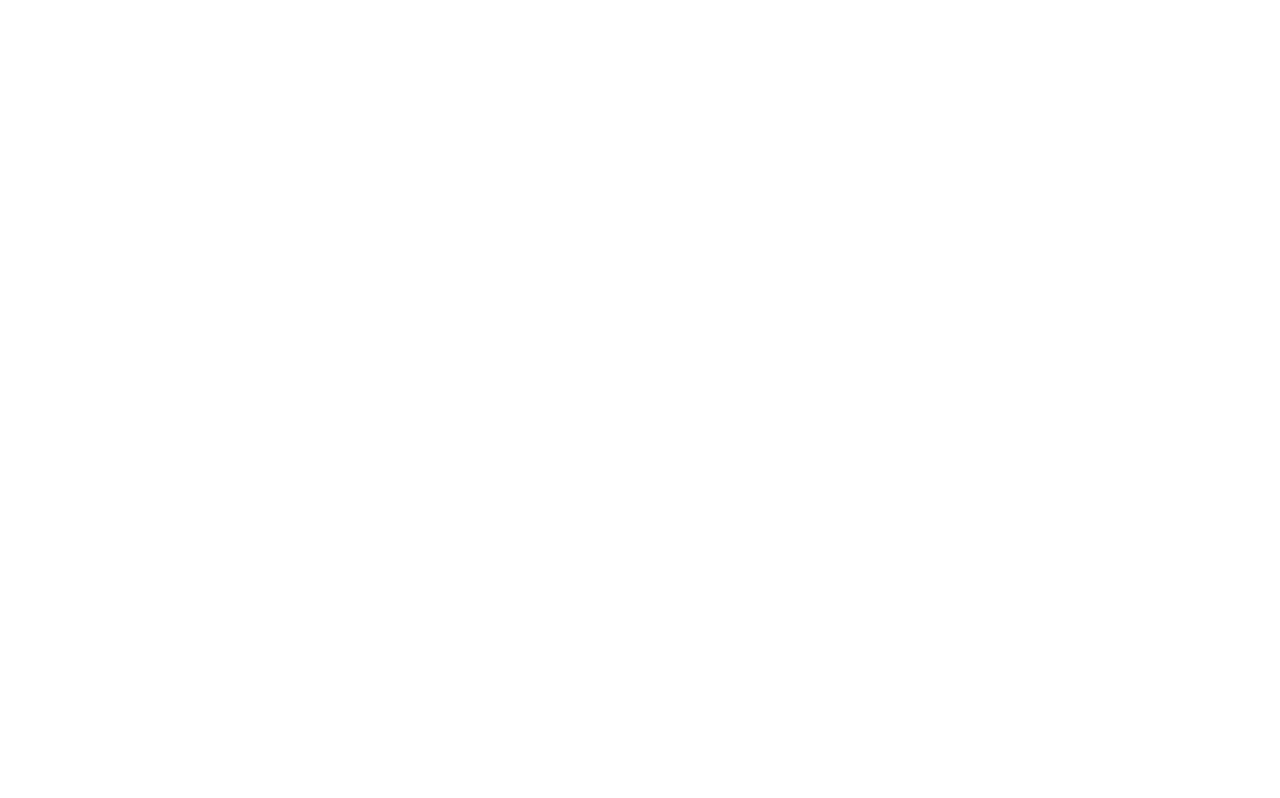
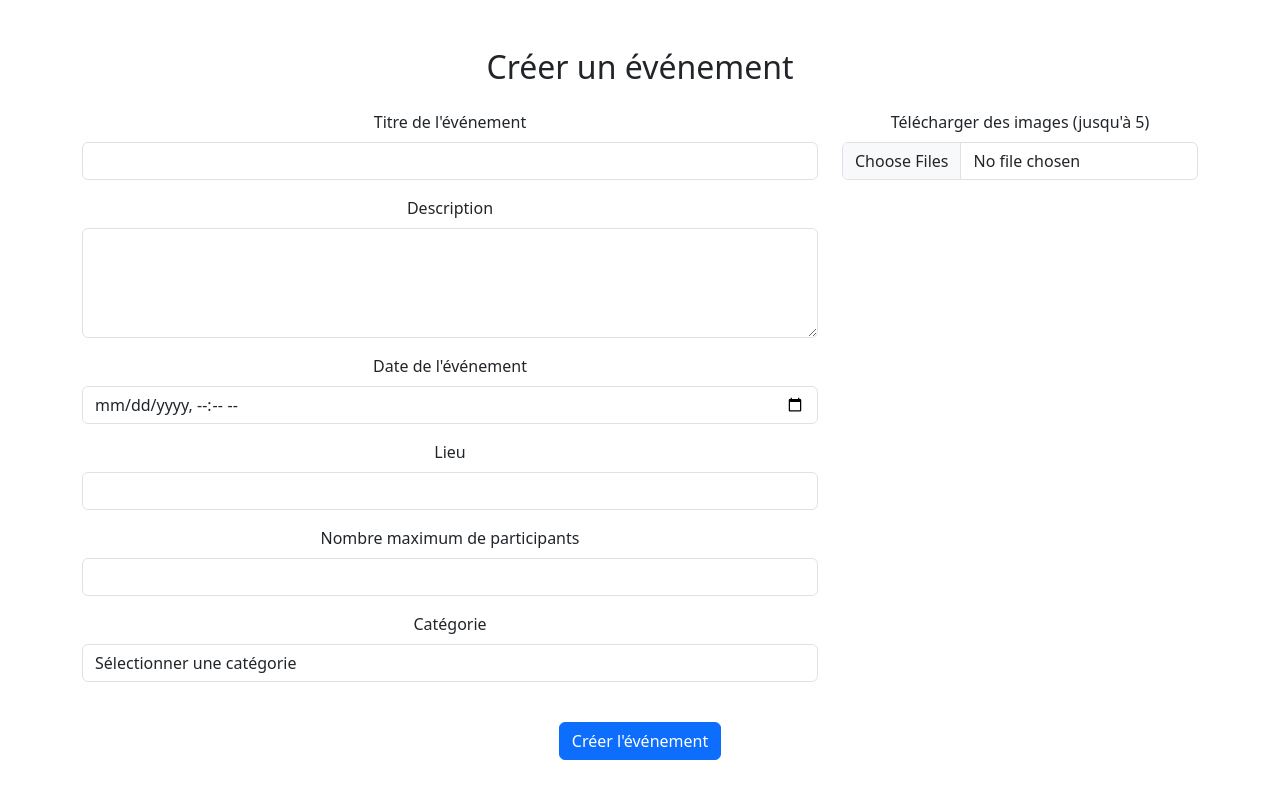
Before and after one commit to ainaingit/Eventify_frontend, a React (Create React App) app: page /create-event in a window 1280 px wide. Before the commit this address had no page. Built offline with nearby package versions, Linux system fonts and the light colour scheme.

Commit message:
Justify EventCreation

```diff
--- a/src/App.js
+++ b/src/App.js
@@ -7,7 +7,7 @@
 import './App.css';
 import EventCalendar from './components/EventCalendar';
 import Search from './components/Search';
-
+import CreateEvent from './components/CreateEvent';
 function App() {
   return (
     <div className="App">
@@ -17,6 +17,7 @@
         <Route path="/accueil" element={<Accueil />} />
         <Route path="/event-calendar" element={<EventCalendar />} />
         <Route path="/search-events" element={<Search />} /> {/* Route pour Search Events */}
+        <Route path="//create-event" element={<CreateEvent />} />
         {/* Ajoute d'autres routes ici */}
       </Routes>
 
--- /dev/null
+++ b/src/components/CreateEvent.js
@@ -0,0 +1,243 @@
+import React, { useState, useEffect } from 'react';
+import axios from 'axios';
+
+const CreateEventForm = () => {
+  const [event, setEvent] = useState({
+    title: '',
+    description: '',
+    date: '',
+    location: '',
+    maxParticipants: '',
+    categoryId: '',
+    images: [],  // Liste des images
+  });
+
+  const [categories, setCategories] = useState([]);
+  const [organizerId, setOrganizerId] = useState(null);
+  const [imageError, setImageError] = useState('');  // Pour afficher l'erreur des images
+
+  // Récupérer la liste des catégories depuis le backend avec le token dans l'en-tête
+  useEffect(() => {
+    const token = localStorage.getItem('token');  // Récupérer le token JWT
+    if (token) {
+      axios.get('http://localhost:8080/api/event_categorie', {
+        headers: {
+          Authorization: `Bearer ${token}`,  // Ajouter le token dans les en-têtes
+        },
+      })
+      .then(response => {
+        setCategories(response.data);  // Assurez-vous que la réponse est un tableau d'objets contenant les catégories
+      })
+      .catch(error => {
+        console.error('Erreur lors du chargement des catégories:', error);
+      });
+    } else {
+      console.log('Token non trouvé');
+    }
+  }, []);
+
+  // Fonction pour récupérer l'ID de l'organisateur depuis le token JWT
+  useEffect(() => {
+    const token = localStorage.getItem('authToken');  // Récupérer le token JWT
+    if (token) {
+      const decodedToken = JSON.parse(atob(token.split('.')[1]));  // Décoder le payload du token
+      setOrganizerId(decodedToken.id);  // Définir l'ID de l'organisateur à partir du token
+    }
+  }, []);
+
+  const handleChange = (e) => {
+    const { name, value } = e.target;
+    setEvent({ ...event, [name]: value });
+  };
+
+  const handleFileChange = (e) => {
+    const selectedImages = Array.from(e.target.files);
+
+    if (selectedImages.length + event.images.length > 5) {
+      setImageError('Vous ne pouvez télécharger que 5 images maximum.');
+    } else {
+      setImageError('');
+      setEvent({
+        ...event,
+        images: [...event.images, ...selectedImages]  // Ajoute les fichiers sélectionnés à la liste des images
+      });
+    }
+  };
+
+  const handleSubmit = (e) => {
+    e.preventDefault();
+
+    const eventData = new FormData();
+    eventData.append('title', event.title);
+    eventData.append('description', event.description);
+    eventData.append('date', event.date);
+    eventData.append('location', event.location);
+    eventData.append('maxParticipants', event.maxParticipants ? parseInt(event.maxParticipants) : null);
+    eventData.append('category.id', event.categoryId);
+    eventData.append('organizer.id', organizerId);
+
+    // Ajouter les images sélectionnées au FormData
+    event.images.forEach((image) => {
+      eventData.append('images', image);
+    });
+
+    // Envoie de la requête POST à l'API backend
+    axios
+      .post('http://localhost:8080/api/client/events', eventData, {
+        headers: {
+          'Content-Type': 'multipart/form-data',
+          Authorization : `Bearer ${localStorage.getItem('token')}`,
+        },
+      })
+      .then((response) => {
+        console.log('Événement créé avec succès:', response.data);
+        setEvent({
+          title: '',
+          description: '',
+          date: '',
+          location: '',
+          maxParticipants: '',
+          categoryId: '',
+          images: []  // Réinitialiser les images après soumission
+        });
+      })
+      .catch((error) => {
+        console.error('Erreur lors de la création de l\'événement:', error);
+      });
+  };
+
+  return (
+    <div className="container mt-5">
+      <h2 className="text-center mb-4">Créer un événement</h2>
+      <form onSubmit={handleSubmit}>
+        <div className="row">
+          <div className="col-md-8">
+            {/* Left Column: Input fields */}
+            <div className="mb-3">
+              <label htmlFor="title" className="form-label">Titre de l'événement</label>
+              <input
+                type="text"
+                id="title"
+                name="title"
+                className="form-control"
+                value={event.title}
+                onChange={handleChange}
+                required
+              />
+            </div>
+
+            <div className="mb-3">
+              <label htmlFor="description" className="form-label">Description</label>
+              <textarea
+                id="description"
+                name="description"
+                className="form-control"
+                value={event.description}
+                onChange={handleChange}
+                rows="4"
+                required
+              />
+            </div>
+
+            <div className="mb-3">
+              <label htmlFor="date" className="form-label">Date de l'événement</label>
+              <input
+                type="datetime-local"
+                id="date"
+                name="date"
+                className="form-control"
+                value={event.date}
+                onChange={handleChange}
+                required
+              />
+            </div>
+
+            <div className="mb-3">
+              <label htmlFor="location" className="form-label">Lieu</label>
+              <input
+                type="text"
+                id="location"
+                name="location"
+                className="form-control"
+                value={event.location}
+                onChange={handleChange}
+                required
+              />
+            </div>
+
+            <div className="mb-3">
+              <label htmlFor="maxParticipants" className="form-label">Nombre maximum de participants</label>
+              <input
+                type="number"
+                id="maxParticipants"
+                name="maxParticipants"
+                className="form-control"
+                value={event.maxParticipants}
+                onChange={handleChange}
+              />
+            </div>
+
+            {/* Liste déroulante des catégories */}
+            <div className="mb-3">
+              <label htmlFor="categoryId" className="form-label">Catégorie</label>
+              <select
+                id="categoryId"
+                name="categoryId"
+                className="form-control"
+                value={event.categoryId}
+                onChange={handleChange}
+                required
+              >
+                <option value="">Sélectionner une catégorie</option>
+                {categories.map((category) => (
+                  <option key={category.id} value={category.id}>
+                    {category.name}
+                  </option>
+                ))}
+              </select>
+            </div>
+          </div>
+
+          <div className="col-md-4">
+            {/* Right Column: Image preview */}
+            <div className="mb-3">
+              <label htmlFor="images" className="form-label">Télécharger des images (jusqu'à 5)</label>
+              <input
+                type="file"
+                id="images"
+                name="images"
+                className="form-control"
+                accept="image/*"
+                multiple
+                onChange={handleFileChange}
+              />
+              {imageError && <div className="text-danger mt-2">{imageError}</div>}
+              {event.images.length > 0 && (
+                <div className="mt-3">
+                  <h6>Images sélectionnées :</h6>
+                  <div className="d-flex flex-wrap">
+                    {event.images.map((image, index) => (
+                      <div key={index} className="p-2">
+                        <img
+                          src={URL.createObjectURL(image)}
+                          alt={image.name}
+                          style={{ width: '80px', height: '80px', objectFit: 'cover' }}
+                        />
+                      </div>
+                    ))}
+                  </div>
+                </div>
+              )}
+            </div>
+          </div>
+        </div>
+
+        <div className="text-center mt-4">
+          <button type="submit" className="btn btn-primary">Créer l'événement</button>
+        </div>
+      </form>
+    </div>
+  );
+};
+
+export default CreateEventForm;
--- a/src/components/MenuVertical.js
+++ b/src/components/MenuVertical.js
@@ -16,9 +16,7 @@
         <li className="nav-item">
           <Link className="nav-link" to="/suggestions">Suggestions</Link> {/* Ajout de Suggestions */}
         </li>
-        <li className="nav-item">
-          <Link className="nav-link" to="/logout">Log Out</Link> {/* Option Log Out */}
-        </li>
+
       </ul>
     </div>
   );
```
